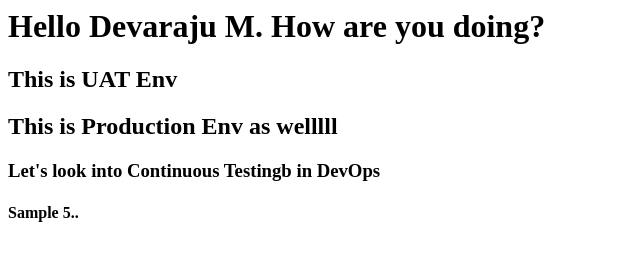
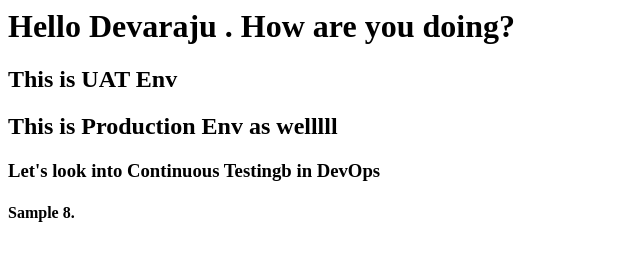
Before and after one commit to devarajum7/helloword, a plain HTML site: page index.html in a window 1280 px wide. Shown: the whole page, without its empty margins (0-640 px from the left). Drawn offline with Linux system fonts and the light colour scheme.

Commit message:
Update index.html
test

```diff
--- a/index.html
+++ b/index.html
@@ -1,11 +1,11 @@
 <html>
 <title>Jenkins-CI/CD</title>
 <body>
-<h1> Hello Devaraju M. How are you doing?</h1>
+<h1> Hello Devaraju . How are you doing?</h1>
 <h2> This is UAT Env </h2>
 <h2> This is Production Env as welllll </h2>
 <h3> Let's look into Continuous Testingb in DevOps</h3>
-<h4> Sample 5..</h4>
+<h4> Sample 8.</h4>
 
 </body>
 </html>
```
